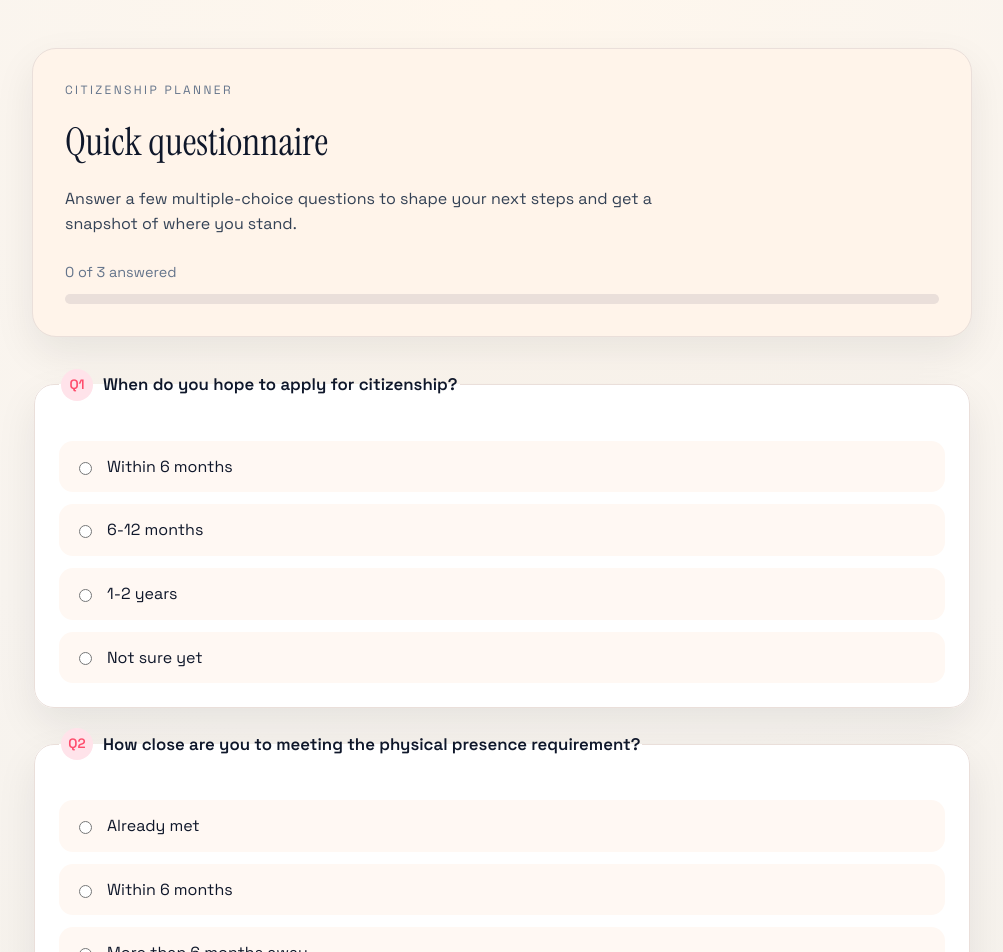
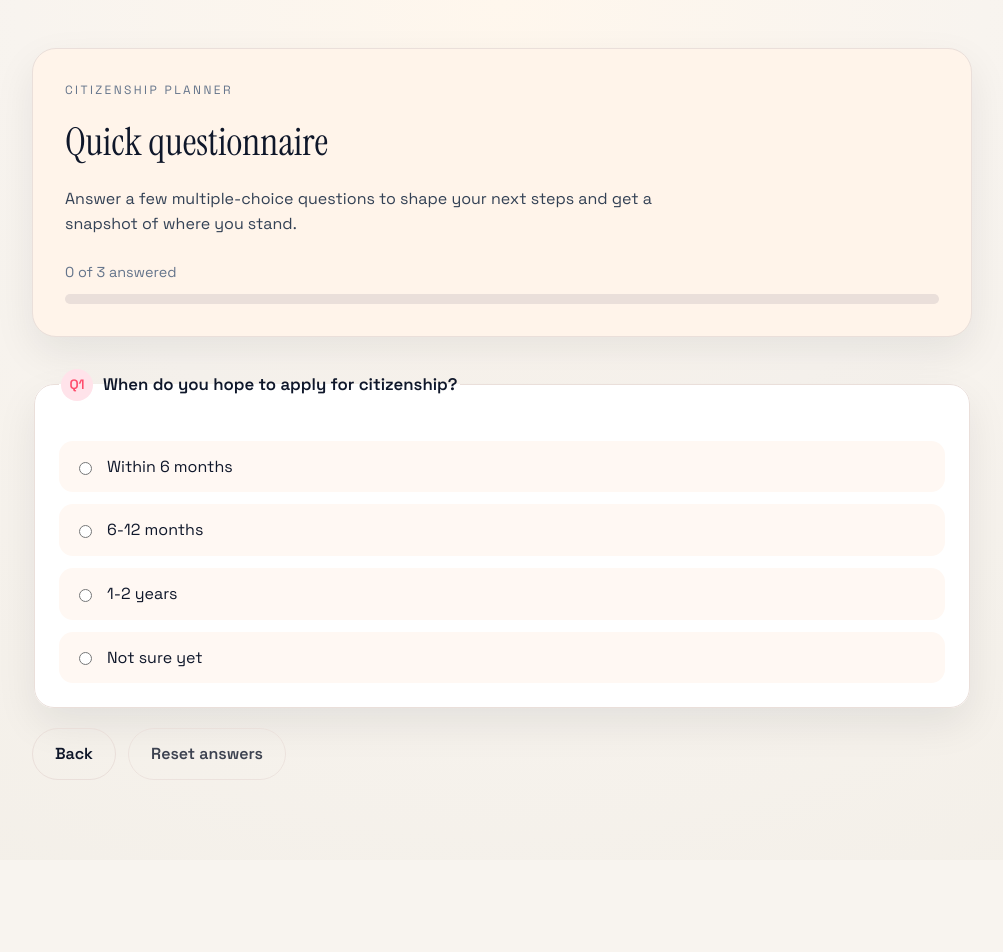
Before and after one commit to oswaldodiaz/canadianCitizenshipApp, a React (Vite) app: page / in a window 1280 px wide. Shown: the top 952 px of the page, without its empty margins (138-1141 px from the left). After the commit the page ends 860 px from the top, so only its background shows below. Built offline with nearby package versions, Linux system fonts and the light colour scheme.

Commit message:
Answer one question at a time

```diff
--- a/src/App.css
+++ b/src/App.css
@@ -151,10 +151,15 @@
   box-shadow: none;
 }
 
-.actions .secondary {
+.actions .secondary,
+.actions .ghost {
   background: transparent;
   color: var(--ink);
   border: 1px solid var(--line);
+}
+
+.actions .ghost {
+  opacity: 0.8;
 }
 
 .summary {
--- a/src/App.tsx
+++ b/src/App.tsx
@@ -32,6 +32,7 @@ const questions = [
 function App() {
   const [answers, setAnswers] = useState<Record<string, string>>({})
   const [submitted, setSubmitted] = useState(false)
+  const [currentIndex, setCurrentIndex] = useState(0)
 
   const completion = useMemo(() => {
     const answered = questions.filter((question) => answers[question.id]).length
@@ -42,10 +43,20 @@ function App() {
     }
   }, [answers])
 
+  const currentQuestion = questions[currentIndex]
+  const isLastQuestion = currentIndex === questions.length - 1
+
   const handleSelect = (questionId: string, option: string) => {
     setAnswers((prev) => ({ ...prev, [questionId]: option }))
     if (submitted) {
       setSubmitted(false)
+    }
+    if (questionId === currentQuestion.id) {
+      if (isLastQuestion) {
+        setSubmitted(true)
+      } else {
+        setCurrentIndex((prev) => Math.min(prev + 1, questions.length - 1))
+      }
     }
   }
 
@@ -57,6 +68,7 @@ function App() {
   const handleReset = () => {
     setAnswers({})
     setSubmitted(false)
+    setCurrentIndex(0)
   }
 
   return (
@@ -84,16 +96,16 @@ function App() {
         </div>
       </header>
 
+      {!submitted && (
         <form className="questionnaire" onSubmit={handleSubmit}>
-        {questions.map((question, index) => (
-          <fieldset className="question" key={question.id}>
+          <fieldset className="question" key={currentQuestion.id}>
             <legend>
-              <span className="question-index">Q{index + 1}</span>
-              {question.prompt}
+              <span className="question-index">Q{currentIndex + 1}</span>
+              {currentQuestion.prompt}
             </legend>
             <div className="options">
-              {question.options.map((option) => {
-                const optionId = `${question.id}-${option
+              {currentQuestion.options.map((option) => {
+                const optionId = `${currentQuestion.id}-${option
                   .toLowerCase()
                   .replace(/\s+/g, '-')}`
                 return (
@@ -101,10 +113,10 @@ function App() {
                     <input
                       id={optionId}
                       type="radio"
-                      name={question.id}
+                      name={currentQuestion.id}
                       value={option}
-                      checked={answers[question.id] === option}
-                      onChange={() => handleSelect(question.id, option)}
+                      checked={answers[currentQuestion.id] === option}
+                      onChange={() => handleSelect(currentQuestion.id, option)}
                     />
                     <span>{option}</span>
                   </label>
@@ -112,9 +124,17 @@ function App() {
               })}
             </div>
           </fieldset>
-        ))}
 
           <div className="actions">
+            <button
+              className="secondary"
+              type="button"
+              onClick={() => setCurrentIndex((prev) => Math.max(prev - 1, 0))}
+              disabled={currentIndex === 0}
+            >
+              Back
+            </button>
+            {isLastQuestion && (
               <button
                 className="primary"
                 type="submit"
@@ -122,11 +142,13 @@ function App() {
               >
                 See my results
               </button>
-          <button className="secondary" type="button" onClick={handleReset}>
+            )}
+            <button className="ghost" type="button" onClick={handleReset}>
               Reset answers
             </button>
           </div>
         </form>
+      )}
 
       {submitted && (
         <section className="summary">
@@ -139,6 +161,21 @@ function App() {
               </li>
             ))}
           </ul>
+          <div className="actions">
+            <button
+              className="secondary"
+              type="button"
+              onClick={() => {
+                setSubmitted(false)
+                setCurrentIndex(questions.length - 1)
+              }}
+            >
+              Edit answers
+            </button>
+            <button className="ghost" type="button" onClick={handleReset}>
+              Start over
+            </button>
+          </div>
           <p className="summary-note">
             This is a starting point. You can export a checklist once you have
             your answers confirmed.
```
Lines whose indentation alone changed are shown as unchanged.
